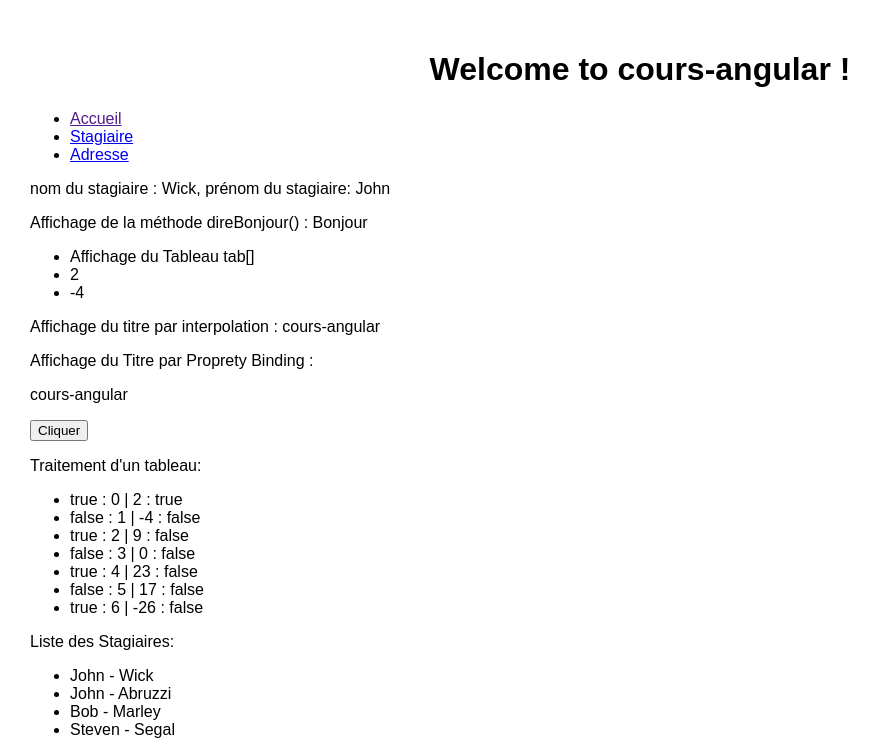
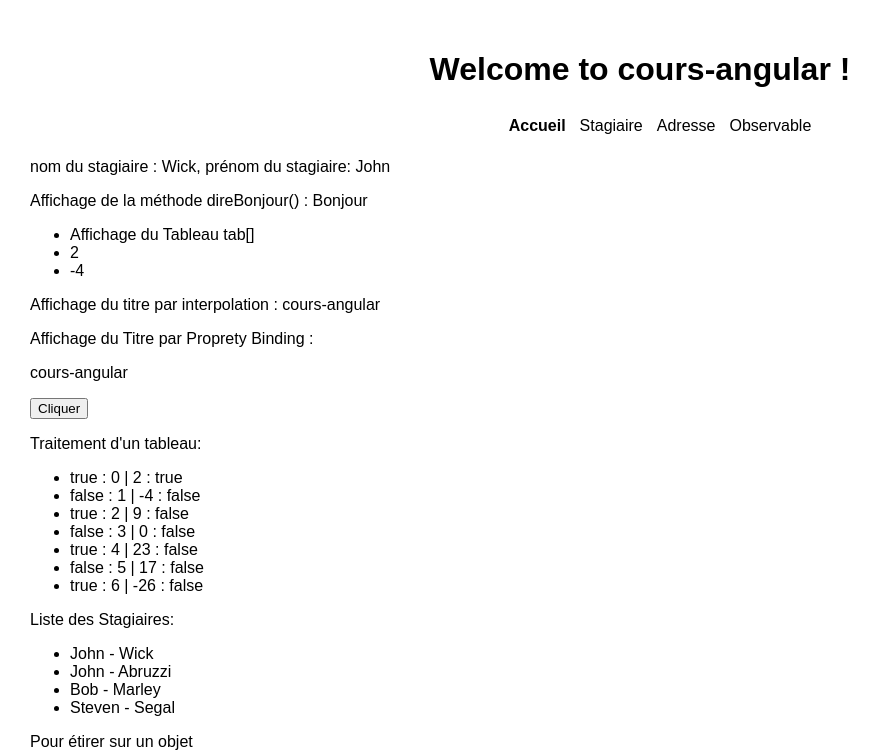
Before and after one commit to n-rick/cours-angular, an Angular app: page / in a window 1280 px wide. Shown: the top 755 px of the page, without its empty margins (0-881 px from the left). Built offline with nearby package versions, Linux system fonts and the light colour scheme; a web font is replaced by a local one.

Commit message:
ajout routerLinkActive

```diff
--- a/src/app/composants/menu/menu.component.css
+++ b/src/app/composants/menu/menu.component.css
@@ -0,0 +1,22 @@
+ul{
+    list-style-type: none;
+    text-align: center;
+}
+li{
+    display: inline-block;
+    padding: 5px;
+    margin: 2px;
+}
+
+a{
+    text-decoration: none;
+    color: black;
+}
+
+a:hover{
+    color:tomato;
+}
+
+.active {
+    font-weight: bold;
+}
--- a/src/app/composants/menu/menu.component.html
+++ b/src/app/composants/menu/menu.component.html
@@ -1,5 +1,14 @@
 <ul>
-    <li><a href=''> Accueil </a></li>
-    <li><a href='stagiaire'> Stagiaire </a></li>
-    <li><a href='adresse'> Adresse </a></li>
+    <li routerLinkActive=active [routerLinkActiveOptions]="{ exact: true }">
+        <a routerLink='/'> Accueil </a>
+    </li>
+    <li routerLinkActive=active [routerLinkActiveOptions]="{ exact: true }">
+        <a routerLink='/stagiaire'> Stagiaire </a>
+    </li>
+    <li routerLinkActive=active [routerLinkActiveOptions]="{ exact: true }">
+        <a routerLink='/adresse'> Adresse </a>
+    </li>
+    <li routerLinkActive=active [routerLinkActiveOptions]="{ exact: true }">
+        <a routerLink='/observable'> Observable </a>
+    </li>
 </ul>
```
